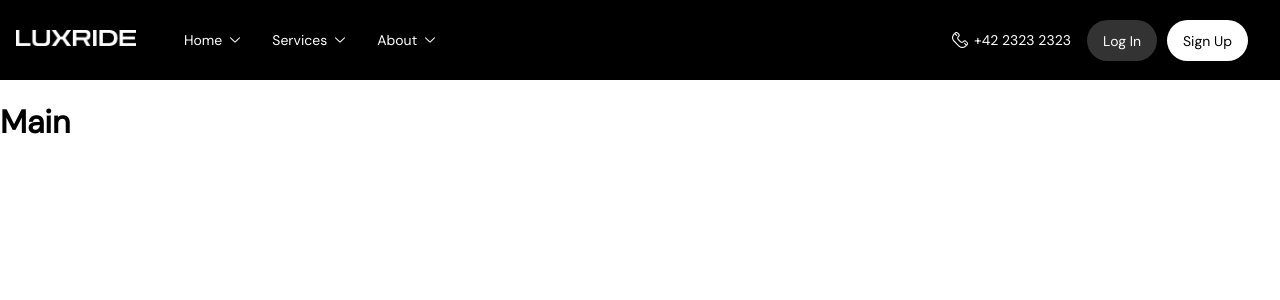
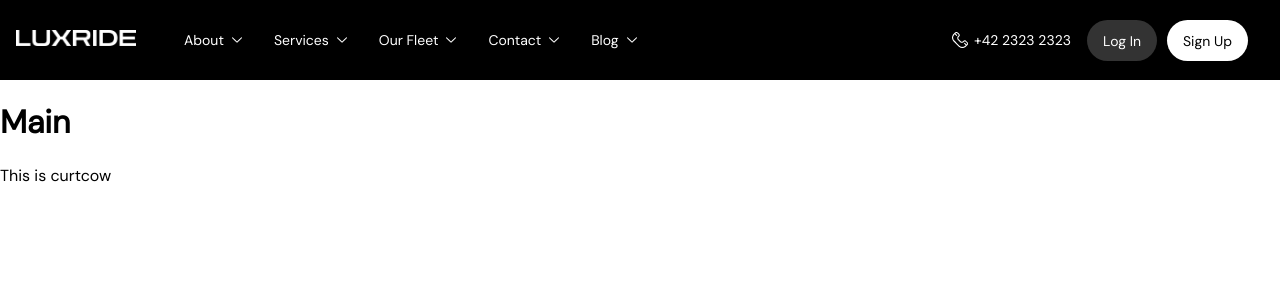
Before and after one commit to patrikmitro/LuxRide, a React (Create React App) app in the folder luxride/: page / in a window 1280 px wide. Shown: the top 300 px of the page. Built offline with nearby package versions, Linux system fonts and the light colour scheme.

Commit message:
few changes

```diff
--- a/luxride/src/components/text/Text.tsx
+++ b/luxride/src/components/text/Text.tsx
@@ -3,9 +3,9 @@
 
 interface TextProps {
   children: React.ReactNode;
-  fontWeight: string;
-  fontSize: string;
-  fontColor: string;
+  fontWeight?: string;
+  fontSize?: string;
+  fontColor?: string;
   onClick?: () => void;
 }
 
--- a/luxride/src/index.css
+++ b/luxride/src/index.css
@@ -19,3 +19,7 @@
 ul {
   padding: 0;
 }
+
+li {
+  list-style: none;
+}
--- a/luxride/src/index.tsx
+++ b/luxride/src/index.tsx
@@ -3,6 +3,7 @@
 import "./index.css";
 
 import Header from "./pages/header/Header";
+import Footer from "./pages/footer/Footer";
 import { BrowserRouter as Router, Routes, Route } from "react-router-dom";
 const root = ReactDOM.createRoot(
   document.getElementById("root") as HTMLElement
@@ -15,6 +16,7 @@
         <Route path="/" element={<h1>Main</h1>} />
         <Route path="/c" element={<h1>Yo</h1>} />
       </Routes>
+      <Footer />
     </Router>
   </React.StrictMode>
 );
--- a/luxride/src/pages/header/Header.styles.ts
+++ b/luxride/src/pages/header/Header.styles.ts
@@ -4,7 +4,7 @@
   Backgroundcolor: string;
 }
 
-export const Nav = styled.nav<Props>`
+export const StyledHeader = styled.header<Props>`
   width: 100%;
   height: 80px;
   background-color: ${({ Backgroundcolor }) => Backgroundcolor};
@@ -16,7 +16,7 @@
   gap: 16px;
 `;
 
-export const NavbarContainer = styled.div`
+export const NavbarContainer = styled.nav`
   height: 80px;
   display: flex;
   justify-content: space-between;
--- a/luxride/src/pages/header/Header.tsx
+++ b/luxride/src/pages/header/Header.tsx
@@ -2,7 +2,6 @@
 
 // styled components
 import {
-  Nav,
   Wrapper,
   NavbarContainer,
   FormWrapper,
@@ -11,6 +10,7 @@
   LogoWrapper,
   UlWrapper,
   BurgerWrapper,
+  StyledHeader,
 } from "./Header.styles";
 
 //colors
@@ -28,7 +28,7 @@
   const [isScreenWidth, setIsScreenWidth] = useState(false);
   useEffect(() => {
     const handleResize = () => {
-      if (window.innerWidth > 1100) {
+      if (window.innerWidth > 920) {
         setIsScreenWidth(false);
       } else {
         setIsScreenWidth(true);
@@ -45,7 +45,7 @@
     setIsOpened((prevState) => !prevState);
   };
   return (
-    <Nav Backgroundcolor={Theme.colors.black}>
+    <StyledHeader Backgroundcolor={Theme.colors.black}>
       <NavbarContainer>
         <LogoNavMenuWrapper>
           <LogoWrapper>
@@ -53,7 +53,11 @@
           </LogoWrapper>
           <NavMenuWrapper>
             <UlWrapper>
-              <NavList isOpened={isOpened} screenWidth={isScreenWidth} />
+              <NavList
+                isOpened={isOpened}
+                screenWidth={isScreenWidth}
+                onClick={toggleOpen}
+              />
             </UlWrapper>
           </NavMenuWrapper>
         </LogoNavMenuWrapper>
@@ -69,7 +73,7 @@
           </BurgerWrapper>
         </Wrapper>
       </NavbarContainer>
-    </Nav>
+    </StyledHeader>
   );
 };
 
--- a/luxride/src/pages/header/mobileview/navburger/NavBurger.tsx
+++ b/luxride/src/pages/header/mobileview/navburger/NavBurger.tsx
@@ -13,7 +13,7 @@
   height: 2px;
   transition: all 0.5s;
   background-color: ${Theme.colors.white};
-  @media only screen and (max-width: 1100px) {
+  @media only screen and (max-width: 920px) {
     display: block;
   }
 `;
@@ -24,7 +24,7 @@
   height: 2px;
   transition: all 0.5s;
   background-color: ${Theme.colors.white};
-  @media only screen and (max-width: 1100px) {
+  @media only screen and (max-width: 920px) {
     display: block;
   }
 `;
--- a/luxride/src/pages/header/navmenu/NavList.tsx
+++ b/luxride/src/pages/header/navmenu/NavList.tsx
@@ -1,23 +1,23 @@
-import React, { FC } from "react";
+import React from "react";
 import styled, { css } from "styled-components";
 
 import { menuItems } from "./navmenudata/navMenuItemsData";
 
-import Text from "../../../components/text/Text";
 import { Theme } from "../../../styles/theme.styles";
 import NavMenuItems from "./NavMenuItems";
 interface Props {
   isOpened: boolean;
   screenWidth: boolean;
+  onClick: () => void;
 }
 const UnorderedList = styled.ul`
   display: flex;
   padding-left: 32px;
 
-  @media only screen and (max-width: 1100px) {
+  @media only screen and (max-width: 920px) {
     flex-direction: column;
 
-    li {
+    a {
       &:hover {
         background-color: transparent;
       }
@@ -26,7 +26,7 @@
 `;
 
 const NavMenuWrapper = styled.div<Props>`
-  @media only screen and (max-width: 1100px) {
+  @media only screen and (max-width: 920px) {
     position: fixed;
     transition: transform 0.5s ease-in-out;
     top: 80px;
@@ -46,9 +46,13 @@
     flex-direction: column;
   }
 `;
-const NavList = ({ isOpened, screenWidth }: Props) => {
+const NavList = ({ isOpened, screenWidth, onClick }: Props) => {
   return (
-    <NavMenuWrapper isOpened={isOpened} screenWidth={screenWidth}>
+    <NavMenuWrapper
+      isOpened={isOpened}
+      screenWidth={screenWidth}
+      onClick={onClick}
+    >
       {" "}
       {/* NEchapem tomu */}
       <UnorderedList>
@@ -56,6 +60,7 @@
           (menu: { title: string; url: string }, index: number) => {
             return (
               <NavMenuItems
+                onClick={onClick}
                 key={index}
                 title={menu.title}
                 screenWidth={screenWidth}
--- /dev/null
+++ b/luxride/src/pages/header/navmenu/NavMenuDropDown.tsx
@@ -0,0 +1,49 @@
+import React from "react";
+import styled from "styled-components";
+import { Link } from "react-router-dom";
+import { Theme } from "../../../styles/theme.styles";
+import Text from "../../../components/text/Text";
+
+interface MenuItem {
+  title: string;
+  url: string;
+  index: number;
+}
+
+interface Props {
+  submenu?: MenuItem[];
+  onClick: () => void;
+}
+
+const StyledUnorderedList = styled.ul`
+  position: absolute;
+
+  width: 270px;
+  padding: 20px;
+  box-shadow: 0px 10px 40px rgba(0, 0, 0, 0.05);
+  border-radius: 0px 0px 6px 6px;
+  background-color: ${Theme.colors.white};
+`;
+
+const StyledLink = styled(Link)``;
+
+const StyledList = styled.li``;
+
+const NavMenuDropDown = ({ submenu, onClick }: Props) => {
+  return (
+    <StyledUnorderedList>
+      {submenu &&
+        submenu.map((menu) => (
+          <StyledList key={menu.index}>
+            <StyledLink to={menu.url}>
+              <Text fontColor="black" onClick={onClick}>
+                {menu.title}
+              </Text>
+            </StyledLink>
+          </StyledList>
+        ))}
+    </StyledUnorderedList>
+  );
+};
+
+export default NavMenuDropDown;
--- a/luxride/src/pages/header/navmenu/NavMenuItems.tsx
+++ b/luxride/src/pages/header/navmenu/NavMenuItems.tsx
@@ -1,4 +1,4 @@
-import React from "react";
+import React, { MouseEventHandler, useState } from "react";
 import { NavLink as Link } from "react-router-dom";
 
 // styled-components
@@ -9,22 +9,33 @@
 
 // styled components
 import Text from "../../../components/text/Text";
+import NavMenuDropDown from "./NavMenuDropDown";
 
 // colors
 import { Theme } from "../../../styles/theme.styles";
+
+interface MenuItems {
+  title: string;
+  url: string;
+  index: number;
+}
 
 interface Props {
   url: string;
   title: string;
   screenWidth: boolean;
+  submenu?: MenuItems[];
+  onClick: () => void;
 }
-const List = styled.li`
+
+const List = styled.li``;
+const StyledLink = styled(Link)`
   display: flex;
   gap: 8px;
   padding: 8px 16px;
   border-radius: 40px;
 
-  @media only screen and (max-width: 1100px) {
+  @media only screen and (max-width: 920px) {
     justify-content: space-between;
   }
   cursor: pointer;
@@ -38,10 +49,20 @@
   cursor: pointer;
 `;
 
-const NavMenuItems = ({ url, title, screenWidth }: Props) => {
+const NavMenuItems = ({ url, title, screenWidth, submenu, onClick }: Props) => {
+  const [showDropDown, setShowDropDown] = useState(false);
+
+  const handleMouseEnter = () => {
+    setShowDropDown(true);
+  };
+
+  const handleMouseLeave = () => {
+    setShowDropDown(false);
+  };
+
   return (
-    <Link to={url}>
-      <List>
+    <List onMouseLeave={handleMouseLeave}>
+      <StyledLink to={url} onMouseEnter={handleMouseEnter}>
         <Text
           fontColor={screenWidth ? Theme.colors.black : Theme.colors.white}
           fontSize={screenWidth ? "24px" : "14px"}
@@ -53,8 +74,9 @@
           src={screenWidth ? DownArrowBlack : DownArrow}
           alt="down arrow"
         />
-      </List>
-    </Link>
+      </StyledLink>
+      {showDropDown && <NavMenuDropDown onClick={onClick} submenu={submenu} />}
+    </List>
   );
 };
 
--- a/luxride/src/pages/header/navmenu/navmenudata/navMenuItemsData.ts
+++ b/luxride/src/pages/header/navmenu/navmenudata/navMenuItemsData.ts
@@ -1,15 +1,28 @@
-export const menuItems: { title: string; url: string }[] = [
+export const menuItems: {
+  title: string;
+  url: string;
+  submenu?: { title: string; url: string }[];
+}[] = [
   {
-    title: "Home",
-    url: "/c",
+    title: "About",
+    url: "/about",
+    submenu: [{ title: "About", url: "/About" }],
   },
   {
     title: "Services",
-    url: "/c",
+    url: "/services",
   },
   {
-    title: "About",
-    url: "/c",
+    title: "Our Fleet",
+    url: "/ourfleet",
+  },
+  {
+    title: "Contact",
+    url: "/contact",
+  },
+  {
+    title: "Blog",
+    url: "/blog",
   },
 ];
 
```
